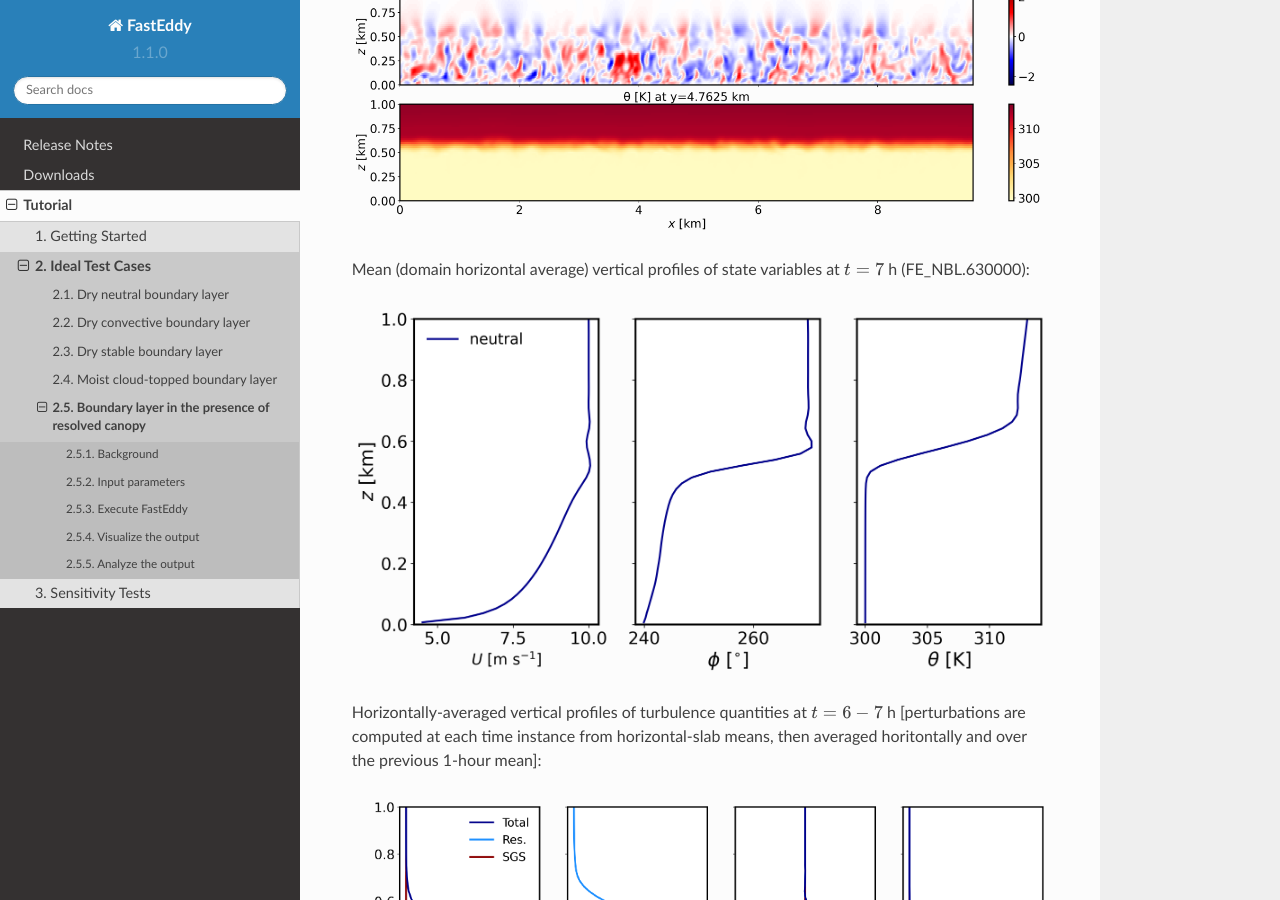
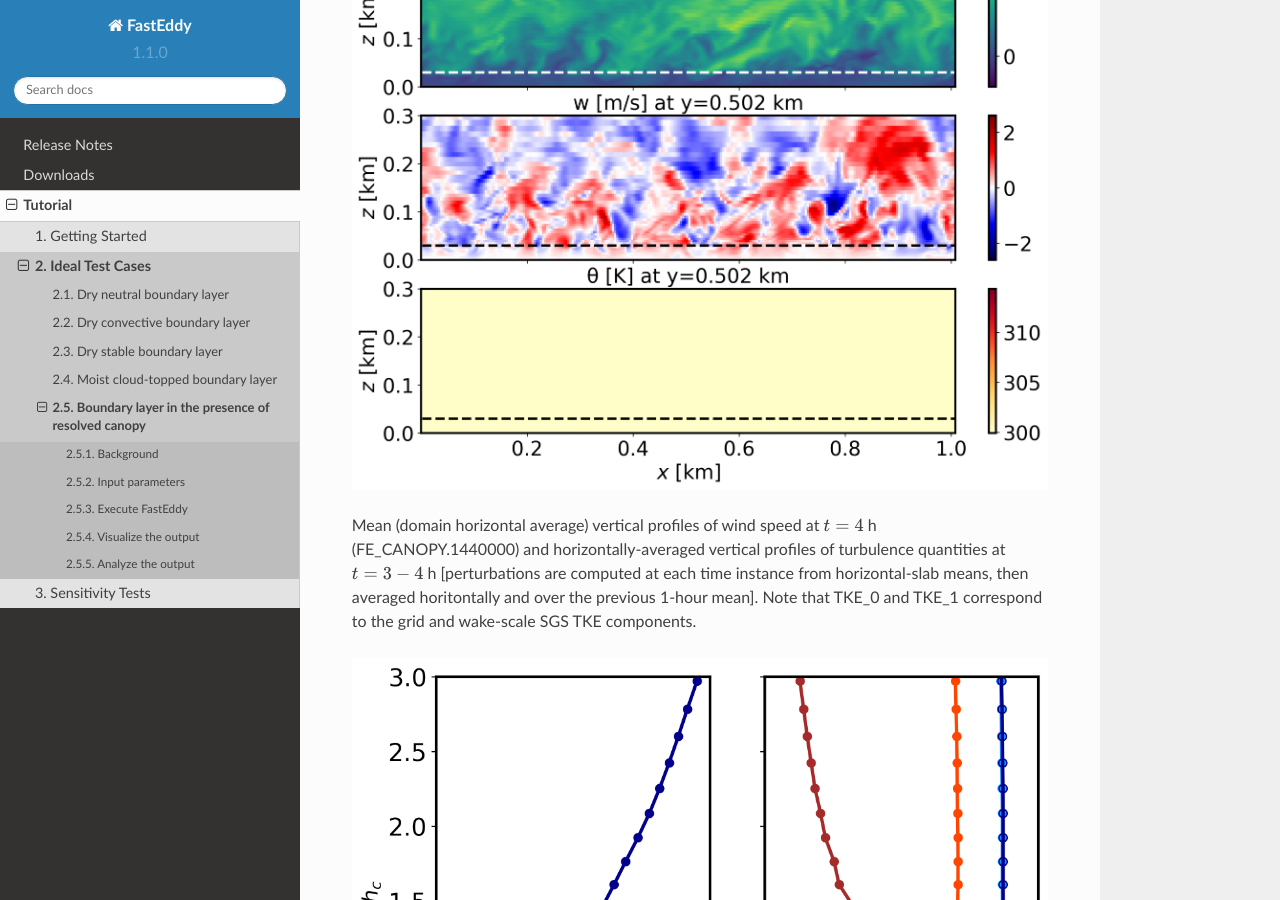
Before and after one commit to NCAR/FastEddy-model, a Sphinx documentation site: the page built from docs/Tutorial/cases/CANOPY.rst, in a window 1280 px wide and 900 px high, scrolled down 2390 px. Built offline with Sphinx 7.4.7 and the Read the Docs theme 2.0.0, drawn with Linux system fonts in a browser that asks for light colours; some of the changed text lies outside the part shown.

Commit message:
Commit to CANOPY.rst and adding the turtorial figures

```diff
--- a/docs/Tutorial/cases/CANOPY.rst
+++ b/docs/Tutorial/cases/CANOPY.rst
@@ -41,34 +41,30 @@ Input parameters
 Execute FastEddy
 ----------------
 
-Note that this example requires specification of a leaf area density (LAD) profile. A Jupyer notebook is provided in /tutorial/notebooks/Canopy_Prep.ipynb that reads in an LAD profile in .csv format (tape archive file at ZENODO blah blah blah!!!) and uses a FastEddy initial condition file to create a new initial condition file that includes de LAD information (CanopyLAD array). The notebook expects a canopy height value to be specified (:math:`h_c`), and that is currently set to 30.0 m. Run FastEddy using the input parameters file /tutorials/examples/Example05_CANOPY.in first for 1 timestep to create the FE_CANOPY.0 file, and then run the Jupyter notebook to modify the CanopyLAD array to include the LAD profile instead of the initialized all zeros. Then, run FastEddy for the :math:`4` h of the simulation. To execute FastEddy, follow the instructions here: https://github.com/NCAR/FastEddy-model/blob/main_v1.1/README.md (DME: this needs to be changed to main_v2.0 before relasing).
+Note that this example requires specification of a leaf area density (LAD) profile. A Jupyer notebook is provided in /tutorial/notebooks/Canopy_Prep.ipynb that reads in an LAD profile in .csv format (tape archive file at ZENODO blah blah blah!!!) and uses a FastEddy initial condition file to create a new initial condition file that includes de LAD information (CanopyLAD array). The notebook expects a canopy height value to be specified (:math:`h_c`), and that is currently set to 30.0 m. Run FastEddy using the input parameters file /tutorials/examples/Example05_CANOPY.in first for 1 timestep to create the FE_CANOPY.0 file, and then run the Jupyter notebook to modify the CanopyLAD array to include the LAD profile instead of the initialized all zeros. Then, run FastEddy for the :math:`4` h of the simulation. To execute FastEddy, follow the instructions `here`_ (DME: this needs to be changed to main_v2.0 before relasing).
+
+.. _here: https://github.com/NCAR/FastEddy-model/blob/main_v1.1/README.md
 
 Visualize the output
 --------------------
 
 Open the Jupyter notebook entitled "MAKE_FE_TUTORIAL_PLOTS.ipynb" and execute it using setting: case = 'canopy'.
 
-XY-plane views of instantaneous velocity components at :math:`t=7` h (FE_NBL.630000):
+XY-plane views of instantaneous velocity components at :math:`t=4` h (FE_CANOPY.1440000):
 
-.. image:: ../images/UVWTHETA-XY-neutral.png
+.. image:: ../images/UVWTHETA-XY-canopy.png
   :width: 1200
   :alt: Alternative text
 
-XZ-plane views of instantaneous velocity components at :math:`t=7` h (FE_NBL.630000):
+XZ-plane views of instantaneous velocity components at :math:`t=4` h (FE_CANOPY.1440000):
 
-.. image:: ../images/UVWTHETA-XZ-neutral.png
+.. image:: ../images/UVWTHETA-XZ-canopy.png
   :width: 900
   :alt: Alternative text
 
-Mean (domain horizontal average) vertical profiles of state variables at :math:`t=7` h (FE_NBL.630000):
+Mean (domain horizontal average) vertical profiles of wind speed at :math:`t=4` h (FE_CANOPY.1440000) and horizontally-averaged vertical profiles of turbulence quantities at :math:`t=3-4` h [perturbations are computed at each time instance from horizontal-slab means, then averaged horitontally and over the previous 1-hour mean]. Note that TKE_0 and TKE_1 correspond to the grid and wake-scale SGS TKE components.
 
-.. image:: ../images/MEAN-PROF-neutral.png
-  :width: 750
-  :alt: Alternative text
-
-Horizontally-averaged vertical profiles of turbulence quantities at :math:`t=6-7` h [perturbations are computed at each time instance from horizontal-slab means, then averaged horitontally and over the previous 1-hour mean]:
-
-.. image:: ../images/TURB-PROF-neutral.png
+.. image:: ../images/TURB-PROF-canopy.png
   :width: 1200
   :alt: Alternative text
 
```
Also changed, not shown: other parts of docs/Tutorial/cases/CANOPY.rst (+1 -1 lines), docs/Tutorial/images/TURB-PROF-canopy.png (added), docs/Tutorial/images/UVWTHETA-XY-canopy.png (added), docs/Tutorial/images/UVWTHETA-XZ-canopy.png (added).
